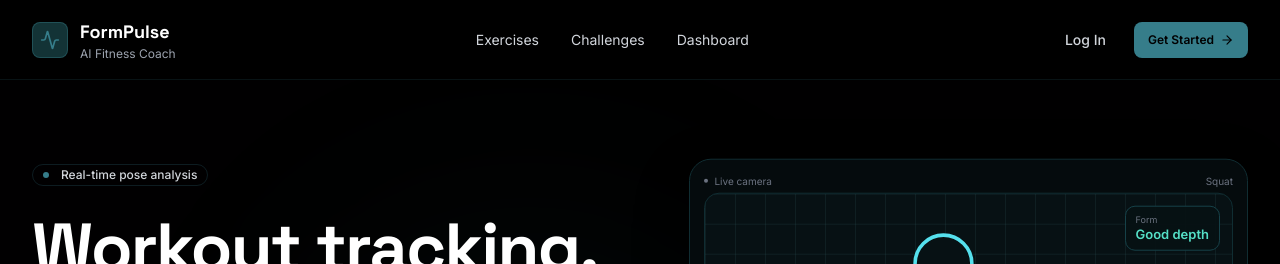
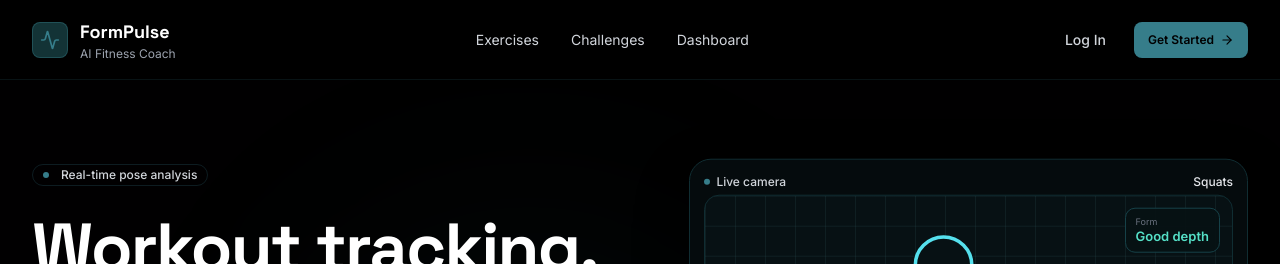
Before and after one commit to aashuftech/FormPulse, a React (Vite) app: page / in a window 1280 px wide. Shown: the top 264 px of the page. Built offline with nearby package versions, Linux system fonts and the light colour scheme; no server answers.

Commit message:
updated svg

```diff
--- a/src/pages/Home.tsx
+++ b/src/pages/Home.tsx
@@ -20,12 +20,12 @@ import { ROUTES } from '@/lib/constants';
 function PosePreview() {
   return (
     <div className="home-hero-visual relative flex aspect-[0.91/1] h-full w-full flex-col overflow-hidden rounded-[22px] border border-[#102d32] bg-[#050b0d] p-[14px] shadow-[0_18px_60px_rgba(0,0,0,0.18)] lg:aspect-auto">
-      <div className="flex h-[14px] shrink-0 items-center justify-between text-[10px] leading-[14px] text-gray-500">
+      <div className="flex h-4 shrink-0 items-center justify-between text-xs font-medium leading-4 text-gray-300">
         <span className="flex items-center gap-1.5">
-          <span className="h-1 w-1 rounded-full bg-gray-500" />
+          <span className="h-1.5 w-1.5 rounded-full bg-brand-cyan" />
           Live camera
         </span>
-        <span>Squat</span>
+        <span className="text-gray-200">Squats</span>
       </div>
 
       <div className="home-pose-grid relative mt-[5px] min-h-0 flex-1 overflow-hidden rounded-[15px] border border-[#102d32]">
```
